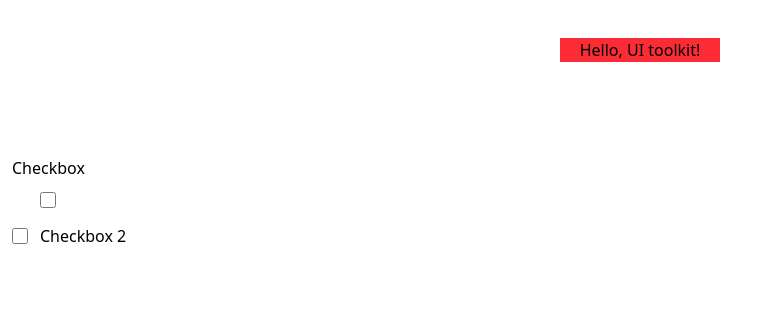
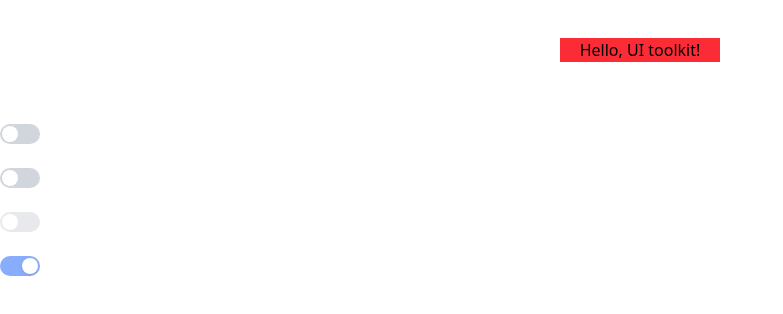
Before and after one commit to IslamSolimanInnowise/custom-components-lib, a React app: page / in a window 1280 px wide. Shown: the top 314 px of the page, without its empty margins (0-783 px from the left). Built offline with nearby package versions, Linux system fonts and the light colour scheme.

Commit message:
feat: add Switch component

```diff
--- a/src/App.tsx
+++ b/src/App.tsx
@@ -3,8 +3,16 @@ import Button from "./components/Button/Button";
 import Select from "./components/Select/Select";
 import TextField from "./components/TextField/TextField";
 import Checkbox from "./components/Checkbox/Checkbox";
+import Switch from "./components/Switch/Switch";
 
 const App: React.FC = () => {
+  const [switchState, setSwitchState] = useState(false);
+
+  function handleSwitchChange() {
+    setSwitchState((prev) => !prev);
+    console.log("changed");
+  }
+
   return (
     <div>
       <h1 className="bg-red-500 m-9.5 mx-auto w-40 text-center">
@@ -12,14 +20,14 @@ const App: React.FC = () => {
       </h1>
 
       <br />
+
+      <Switch className="my-custom-class" />
       <br />
-
-      <Checkbox
-        label="Checkbox"
-        labelClassName="test-label"
-        containerClassName="flex-col-reverse"
-      />
-      <Checkbox label="Checkbox 2" className="this-is-a-test-checkbox-class" />
+      <Switch checked={switchState} onChange={handleSwitchChange} />
+      <br />
+      <Switch disabled />
+      <br />
+      <Switch disabled checked />
     </div>
   );
 };
--- /dev/null
+++ b/src/components/Switch/Switch.tsx
@@ -0,0 +1,29 @@
+import { twMerge } from "tailwind-merge";
+
+interface SwitchProps {
+  checked?: boolean;
+  disabled?: boolean;
+  className?: string;
+  onChange?: () => void;
+}
+
+const Switch: React.FC<SwitchProps> = ({
+  checked = false,
+  disabled = false,
+  className,
+  onChange,
+}) => {
+  return (
+    <div
+      className={twMerge(
+        "h-5 bg-gray-300 w-10 rounded-2xl relative cursor-pointer transition-all duration-300 ease-in-out before:content-[''] before:absolute before:top-0.5 before:left-0.5 before:h-4 before:w-4 before:bg-white before:rounded-full before:transition-all before:duration-300 before:ease-in-out before:z-0",
+        checked &&
+          "bg-blue-600 before:translate-x-5 before:shadow-[0_3px_1px_-2px_rgba(0,0,0,0.2),0_2px_2px_0px_rgba(0,0,0,0.14),0_1px_5px_0px_rgba(0,0,0,0.12)]",
+        disabled && "pointer-events-none opacity-50",
+        className
+      )}
+      onClick={onChange}
+    ></div>
+  );
+};
+export default Switch;
```
Also changed, not shown: 2 other files (tests, documents, lock files or other folders).
